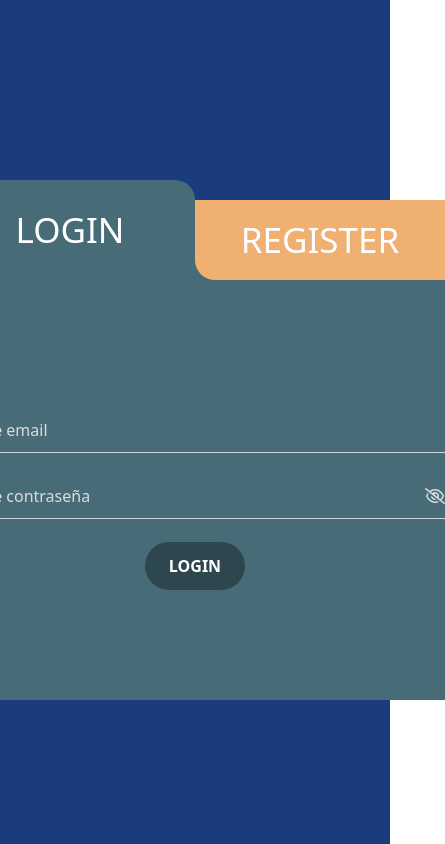
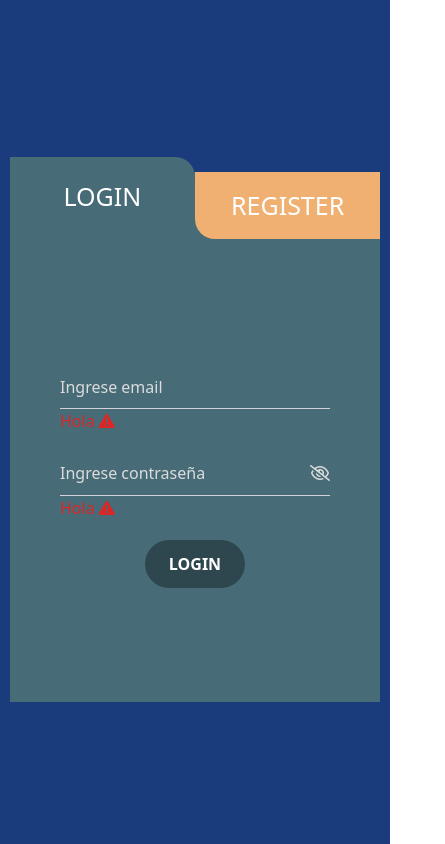
Before and after one commit to LuisIbanez2049/schoolPageFront, a React (Vite) app: page / in a window 390 px wide. Shown: the whole page, 445 px wide, since content can reach past the window. Built offline with nearby package versions, Linux system fonts and the light colour scheme.

Commit message:
Hice responsive el formulario de login y register y estoy agregando los mensajes de advertencia a los inputs

```diff
--- a/src/components/InputContrasena.jsx
+++ b/src/components/InputContrasena.jsx
@@ -1,6 +1,6 @@
 import React, { useState } from 'react'
 
-function InputContrasena({ placeHolder, textColorLabelClicked, inputClickedColor, textColor, textColorPlaceHolder }) {
+function InputContrasena({ placeHolder, textColorLabelClicked, inputClickedColor, textColor, textColorPlaceHolder, borderBottomInput }) {
 
     const [isPasswordVisible, setIsPasswordVisible] = useState(false);
     const togglePasswordVisibility = () => {
@@ -10,10 +10,10 @@ function InputContrasena({ placeHolder, textColorLabelClicked, inputClickedColor
   return (
     <div>
       {/* Input con funcionalidad para mostrar/ocultar contraseña */}
-      <div className="relative w-[500px]">
+      <div className="relative w-[270px] lg:w-[500px]">
         <input
           type={isPasswordVisible ? 'text' : 'password'}
-          className={`${textColor} w-full py-2 bg-transparent border-b text-[17px] border-gray-300 focus:border-[${inputClickedColor}] focus:outline-none transition-colors peer relative z-10`}
+          className={`${textColor} w-full py-2 bg-transparent border-b ${borderBottomInput} text-[17px] focus:border-[${inputClickedColor}] focus:outline-none transition-colors peer relative z-10`}
           placeholder=" "
         />
         <label
--- a/src/components/InputGodEfecto.jsx
+++ b/src/components/InputGodEfecto.jsx
@@ -1,13 +1,13 @@
 import React from 'react'
 
-function InputGodEfecto({placeHolder, textColorLabelClicked, inputClickedColor, textColor, textColorPlaceHolder}) {
+function InputGodEfecto({placeHolder, textColorLabelClicked, inputClickedColor, textColor, textColorPlaceHolder, borderBottomInput}) {
   return (
     <div>
         {/* Input god --------------------------------------------------- */}
-        <div className="relative w-[500px]">
+        <div className="relative w-[270px] lg:w-[500px]">
                 <input
                   type="text"
-                  className= {`${textColor} w-full py-2 bg-transparent text-[17px] border-b border-gray-300 focus:border-[${inputClickedColor}] focus:outline-none transition-colors peer relative z-10`}
+                  className= {`${textColor} w-full py-2 bg-transparent text-[17px] border-b ${borderBottomInput} focus:border-[${inputClickedColor}] focus:outline-none transition-colors peer relative z-10`}
                   placeholder=" "
                 />
                 <label
--- /dev/null
+++ b/src/components/MensajeDeErrorInput.jsx
@@ -0,0 +1,11 @@
+import React from 'react'
+
+function MensajeDeErrorInput({texto}) {
+  return (
+    <div>
+        <p className="text-red-600"> {texto} <span> <i className="fa-solid fa-triangle-exclamation"></i> </span></p>
+    </div>
+  )
+}
+
+export default MensajeDeErrorInput
--- a/src/pages/Home.jsx
+++ b/src/pages/Home.jsx
@@ -2,61 +2,75 @@ import React, { useState } from "react";
 import InputGodEfecto from "../components/InputGodEfecto";
 import BotonElegante from "../components/BotonElegante";
 import InputContrasena from "../components/InputContrasena";
+import MensajeDeErrorInput from "../components/MensajeDeErrorInput";
 
 function Home() {
-  const [buttonLogin, setButtonLogin] = useState("h-[100px] top-[-20px] rounded-tr-[20px]");
-  const [buttonResgister, setButtonRegister] = useState("h-[80px] rounded-bl-[20px]");
+  const [buttonLogin, setButtonLogin] = useState("h-[80px] lg:h-[100px] top-[-15px] lg:top-[-20px] rounded-tr-[20px]");
+  const [buttonResgister, setButtonRegister] = useState("h-[67px] lg:h-[80px] rounded-bl-[20px]");
   const [bgForm, setBgForm] = useState("bg-[#476C77]");
   const [logginIsClicked, setLogginIsClicked] = useState(true)
   return (
     <div>
       <div className="flex flex-col min-h-screen bg-[#1a3c7d]">
-        <div className="w-full flex flex-row justify-center mt-[200px]">
-          <div className="w-[800px] h-[500px] ">
+        <div className="w-full min-h-screen flex flex-row justify-center items-center">
+          <div className="w-[95%] lg:w-[800px] h-[500px] ">
 
             {/* CONTENEDOR DOS BOTONES */}
-            <div className={`w-full h-[100px] flex flex-row ${bgForm}`}>
+            <div className={`w-full h-[80px] lg:h-[100px] flex flex-row ${bgForm} `}>
+
+              {/* BOTON LOGIN */}
               <div
                 className={`relative w-[50%] ${buttonLogin} flex flex-row justify-center items-center bg-[#476C77]`}
               >
                 <button
                   className="w-full h-full"
                   onClick={() => {
-                    setButtonLogin("h-[100px] top-[-20px] rounded-tr-[20px]");
-                    setButtonRegister("h-[80px] rounded-bl-[20px]");
+                    setButtonLogin("h-[80px] lg:h-[100px] top-[-15px] lg:top-[-20px] rounded-tr-[20px]");
+                    setButtonRegister("h-[67px] lg:h-[80px] rounded-bl-[20px]");
                     setBgForm("bg-[#476C77]");
                     setLogginIsClicked(true)
                   }}
                 >
-                  <h1 className="text-[35px] text-[white] ">LOGIN</h1>
+                  <h1 className="text-[25px] lg:text-[35px] text-[white] ">LOGIN</h1>
                 </button>
               </div>
 
+              {/* BOTON REGISTER */}
               <div
                 className={`relative w-[50%] ${buttonResgister} flex flex-row justify-center items-center bg-[#EFB071] `}
               >
                 <button
                   className="w-full h-full"
                   onClick={() => {
-                    setButtonLogin("h-[80px] rounded-br-[20px]");
+                    setButtonLogin("h-[67px] lg:h-[80px] rounded-br-[20px]");
                     setButtonRegister(
-                      "h-[100px] top-[-20px] rounded-tl-[20px]"
+                      "h-[80px] lg:h-[100px] top-[-15px] lg:top-[-20px] rounded-tl-[20px]"
                     );
                     setBgForm("bg-[#EFB071]");
                     setLogginIsClicked(false)
                   }}
                 >
-                  <h1 className="text-[35px] text-[white] ">REGISTER</h1>
+                  <h1 className="text-[25px] lg:text-[35px] text-[white] ">REGISTER</h1>
                 </button>
               </div>
             </div>
 
             {/* CONTENEDOR FORMULARIO LOGGIN*/}
-            <div className={`w-full h-[80%] ${bgForm} flex felx-col items-center justify-center ${logginIsClicked ? "show" : "hidden"}`}>
+            <div className={`w-full h-[90%] ${bgForm} flex felx-col items-center justify-center ${logginIsClicked ? "show" : "hidden"} `}>
 
-              <form className="flex flex-col items-center  h-[180px] justify-between" action="">
-                <InputGodEfecto placeHolder={"Ingrese email"} textColor={"text-[#dcdcdc]"} textColorLabelClicked={"#EFB071"} inputClickedColor={"#EFB071"} textColorPlaceHolder={"text-[#dcdcdc]"}/>
-                <InputContrasena placeHolder={"Ingrese contraseña"} textColor={"text-[#dcdcdc]"} textColorLabelClicked={"#EFB071"} inputClickedColor={"#EFB071"} textColorPlaceHolder={"text-[#dcdcdc]"}/>
+              <form className="flex flex-col items-center justify-between gap-5" action="">
+                {/* #EFB071 */}
+                <div className="">
+                <InputGodEfecto placeHolder={"Ingrese email"} textColor={"text-[#dcdcdc]"} textColorLabelClicked={"#EFB071"} inputClickedColor={"#EFB071"}
+                textColorPlaceHolder={"text-[#dcdcdc]"} borderBottomInput={"border-gray-300"}/>
+                <MensajeDeErrorInput texto={"Hola"}/>
+                </div>
+
+                <div>
+                <InputContrasena placeHolder={"Ingrese contraseña"} textColor={"text-[#dcdcdc]"} textColorLabelClicked={"#EFB071"} inputClickedColor={"#EFB071"}
+                textColorPlaceHolder={"text-[#dcdcdc]"} borderBottomInput={"border-gray-300"}/>
+                <MensajeDeErrorInput texto={"Hola"}/>
+                </div>
                 <BotonElegante text={"LOGIN"} backGroundIsHovered={"bg-[#EFB071]"} textColor={"text-black"}/>
               </form>
 
@@ -65,14 +79,19 @@ function Home() {
 
 
             {/* CONTENEDOR FORMULARIO REGISTER*/}
-            <div className={`w-full h-[80%] ${bgForm} flex felx-col items-center justify-center ${logginIsClicked ? "hidden" : "show"}`}>
+            <div className={`w-full h-[90%] ${bgForm} flex felx-col items-center justify-center ${logginIsClicked ? "hidden" : "show"}`}>
 
-              <form className="flex flex-col items-center  h-[350px] justify-between " action="">
-                <InputGodEfecto placeHolder={"Nombre"} textColor={"text-[#476C77]"} textColorLabelClicked={"#476C77"} inputClickedColor={"#476C77"} textColorPlaceHolder={"text-[#535b61]"}/>
-                <InputGodEfecto placeHolder={"Apellido"} textColor={"text-[#476C77]"} textColorLabelClicked={"#476C77"} inputClickedColor={"#476C77"} textColorPlaceHolder={"text-[#535b61]"}/>
-                <InputGodEfecto placeHolder={"Email"} textColor={"text-[#476C77]"} textColorLabelClicked={"#476C77"} inputClickedColor={"#476C77"} textColorPlaceHolder={"text-[#535b61]"}/>
-                <InputGodEfecto placeHolder={"DNI"} textColor={"text-[#476C77]"} textColorLabelClicked={"#476C77"} inputClickedColor={"#476C77"} textColorPlaceHolder={"text-[#535b61]"}/>
-                <InputContrasena placeHolder={"Contrsaeña"} textColor={"text-[#476C77]"} textColorLabelClicked={"#476C77"} inputClickedColor={"#476C77"} textColorPlaceHolder={"text-[#535b61]"}/>
+              <form className="flex flex-col items-center justify-between gap-5" action="">
+                <InputGodEfecto placeHolder={"Nombre"} textColor={"text-[#476C77]"} textColorLabelClicked={"#476C77"} inputClickedColor={"#476C77"}
+                textColorPlaceHolder={"text-[#535b61]"} borderBottomInput={"border-gray-300"}/>
+                <InputGodEfecto placeHolder={"Apellido"} textColor={"text-[#476C77]"} textColorLabelClicked={"#476C77"} inputClickedColor={"#476C77"}
+                 textColorPlaceHolder={"text-[#535b61]"} borderBottomInput={"border-gray-300"}/>
+                <InputGodEfecto placeHolder={"Email"} textColor={"text-[#476C77]"} textColorLabelClicked={"#476C77"} inputClickedColor={"#476C77"}
+                textColorPlaceHolder={"text-[#535b61]"} borderBottomInput={"border-gray-300"}/>
+                <InputGodEfecto placeHolder={"DNI"} textColor={"text-[#476C77]"} textColorLabelClicked={"#476C77"} inputClickedColor={"#476C77"}
+                textColorPlaceHolder={"text-[#535b61]"} borderBottomInput={"border-gray-300"}/>
+                <InputContrasena placeHolder={"Contrseña"} textColor={"text-[#476C77]"} textColorLabelClicked={"#476C77"} inputClickedColor={"#476C77"}
+                textColorPlaceHolder={"text-[#535b61]"} borderBottomInput={"border-gray-300"}/>
                 <BotonElegante text={"REGISTER"} backGroundIsHovered={"bg-[#476C77]"} textColor={"text-white"}/>
               </form>
 
```
